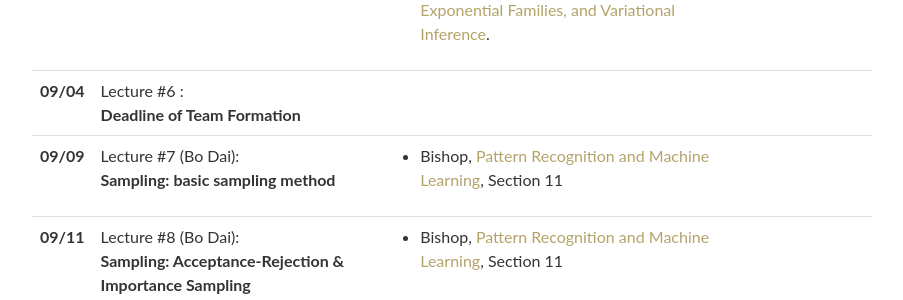
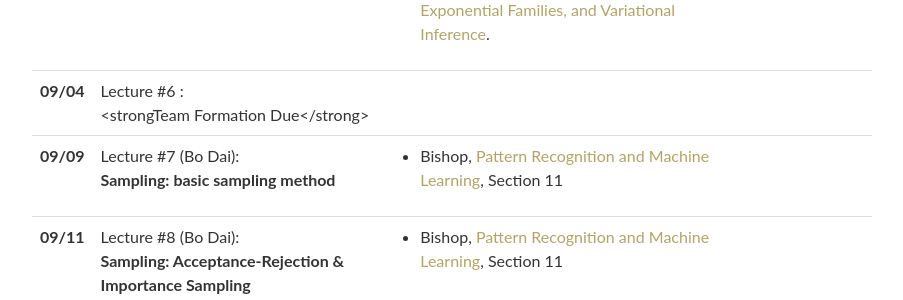
Before and after one commit to Bo-Dai/CSE6243-fall2024, a Jekyll site: the page built from _pages/lectures.md, in a window 1280 px wide and 1400 px high, scrolled down 563 px. Shown: the part 155-455 px from the top of the window, without its empty margins (188-1091 px from the left). Built offline with Jekyll 4.4.1, drawn with Linux system fonts in a browser that asks for light colours; some of the changed text lies outside the part shown.

Commit message:
Update lectures.yml

```diff
--- a/_data/lectures.yml
+++ b/_data/lectures.yml
@@ -57,7 +57,7 @@
 - date: 09/04
   # lecturer:
   title: >
-    <strong>Deadline of Team Formation</strong>
+    <strongTeam Formation Due</strong>
 
 - date: 09/09
   lecturer: Bo Dai
@@ -185,7 +185,7 @@
 
 - date: 10/16
   title: >
-    <strong>Deadline of Project Proposal</strong>
+    <strong>Project Proposal Due</strong>
 
 
 - date: 10/21
```
